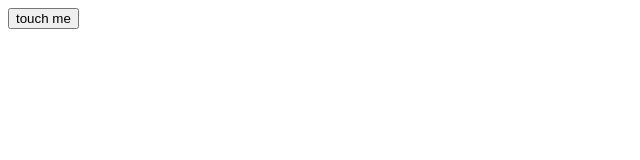
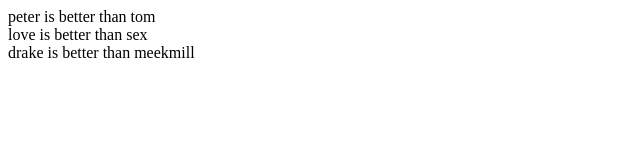
Before and after one commit to OlalKeith/javapractice, a plain HTML site: page javaTutorial/index.html in a window 1280 px wide. Shown: the whole page, without its empty margins (0-640 px from the left). Drawn offline with Linux system fonts and the light colour scheme.

Commit message:
FunctionswithMultipleParameters

```diff
--- a/javaTutorial/index.html
+++ b/javaTutorial/index.html
@@ -4,20 +4,15 @@
     </head>
 <body>
   <script type="text/javascript">
- function funky()
-      {
-          alert("ouch!!");
+ function donut (one, two){
+ document.write(one + " is better than " + two + "<br />");
 
-      }
-      funky();
 
-      document.write ();
-
+ }
+   donut("peter", "tom");
+      donut("love", "sex");
+      donut("drake", " meekmill");
     </script>
-    <form>
-    <input type="button" value="touch me" onclick="funky()">
-    </form>
-
 
 
     </body>
```
